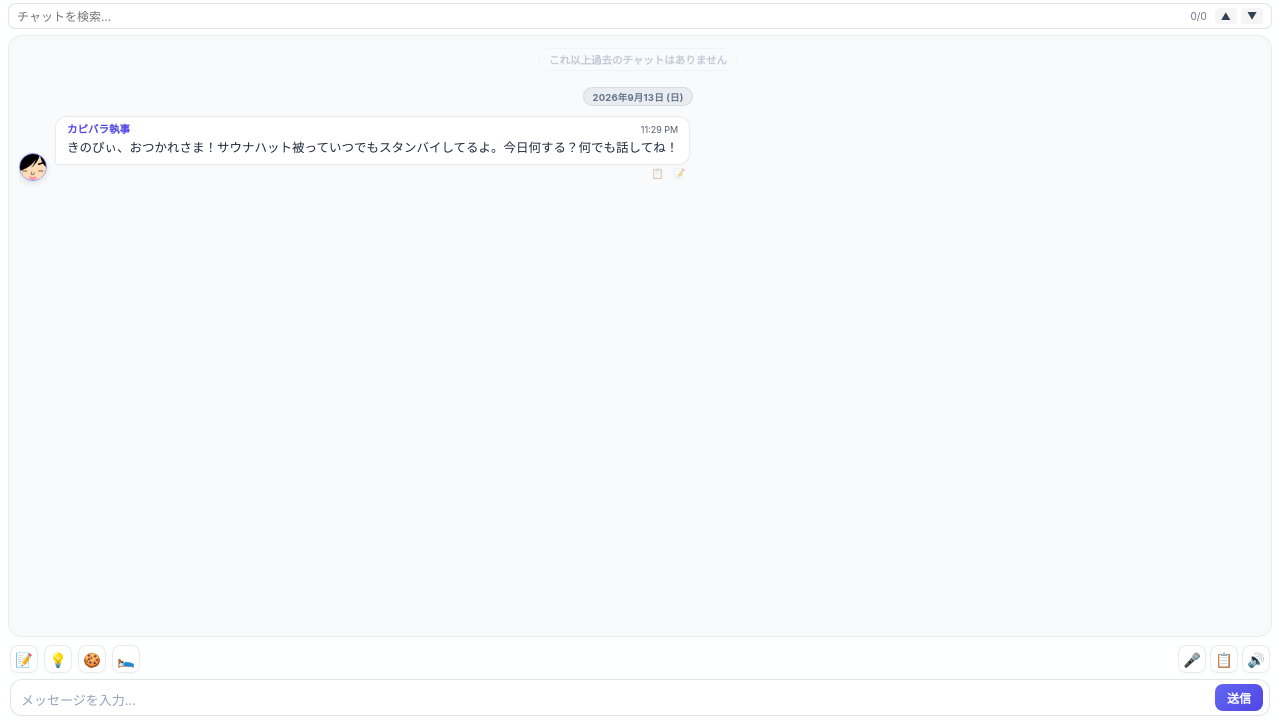
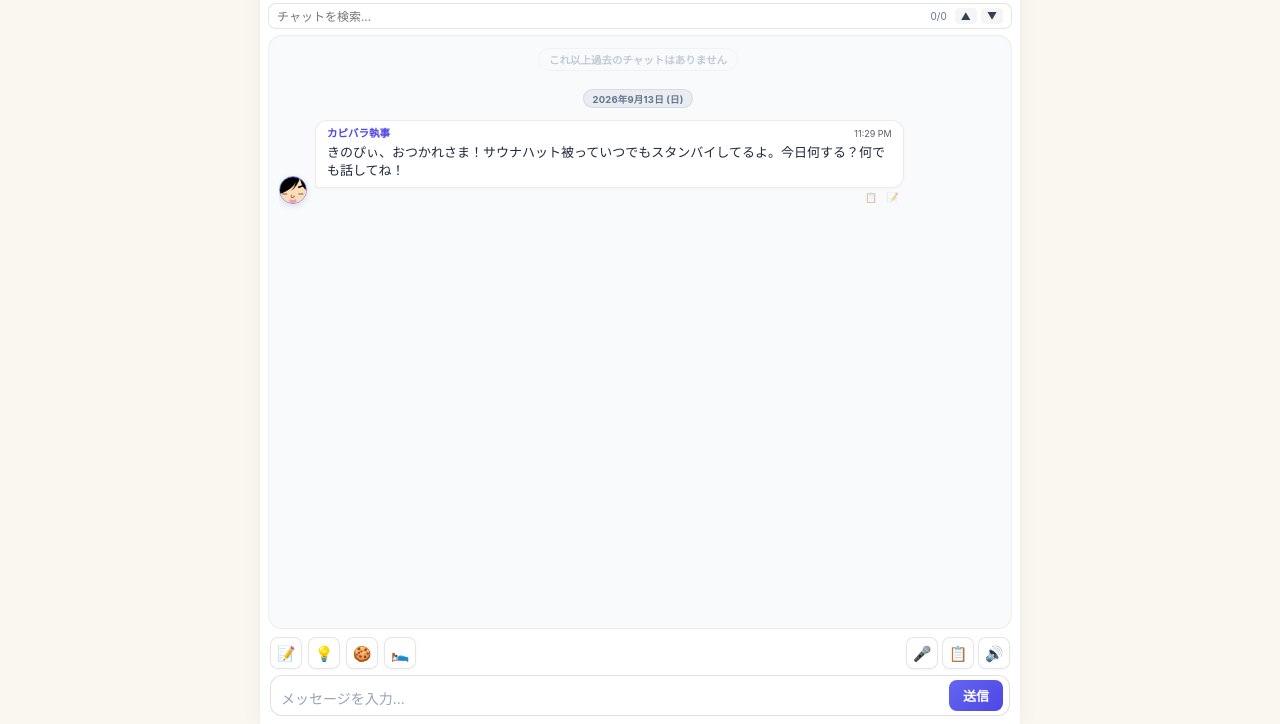
Before and after one commit to kinopytechhack/kinopy-companion, a plain HTML site: page index.html in a window 1280 px wide. Shown: the part 76-800 px from the top of the page. Drawn offline with Linux system fonts and the light colour scheme; no server answers.

Commit message:
Align with 760px standard kinopy width & exact Mac screenshot UI/colors

```diff
--- a/index.html
+++ b/index.html
@@ -9,20 +9,20 @@
   <title>Kinopy Companion</title>
 
   <!-- PWA / iOS Settings -->
-  <link rel="manifest" href="manifest.json?v=20260914-0825">
+  <link rel="manifest" href="manifest.json?v=20260914-0830">
   <meta name="apple-mobile-web-app-capable" content="yes">
   <meta name="apple-mobile-web-app-status-bar-style" content="default">
   <meta name="apple-mobile-web-app-title" content="Companion">
   <link rel="apple-touch-icon" href="assets/icon.png">
   <link rel="icon" href="assets/icon.png">
-  <meta name="theme-color" content="#ffffff">
+  <meta name="theme-color" content="#FAF7F0">
 
-  <link rel="stylesheet" href="style.css?v=20260914-0825">
+  <link rel="stylesheet" href="style.css?v=20260914-0830">
 </head>
 <body>
   <div class="app-container">
 
-    <!-- 1. 吹き出しヘッダー (Mac版完全同一) -->
+    <!-- 1. ヘッダー (Mac版完全同一) -->
     <header class="app-header">
       <div class="header-left">
         <div class="avatar-wrapper" id="header-avatar-btn" title="相棒アバター">
@@ -194,17 +194,6 @@
     </div>
   </div>
 
-  <script src="app.js?v=20260914-0825"></script>
-  <script>
-    if ("serviceWorker" in navigator) {
-      window.addEventListener("load", () => {
-        navigator.serviceWorker.register("./sw.js?v=20260914-0825").then((reg) => {
-          reg.update();
-        }).catch((err) => {
-          console.warn("SW reg error:", err);
-        });
-      });
-    }
-  </script>
+  <script src="app.js?v=20260914-0830"></script>
 </body>
 </html>
--- a/style.css
+++ b/style.css
@@ -1,49 +1,70 @@
 /* ==========================================================================
-   Kinopy Companion PWA - Mac Desktop Companion Exact Light Theme
+   Kinopy Companion PWA - Standard 760px Layout & Exact Mac Style
    ========================================================================== */
 
 * {
   box-sizing: border-box;
   margin: 0;
   padding: 0;
-  font-family: -apple-system, BlinkMacSystemFont, "Segoe UI", Roboto, Helvetica, Arial, sans-serif;
+  font-family: -apple-system, BlinkMacSystemFont, "Hiragino Sans", "Segoe UI", Roboto, Helvetica, Arial, sans-serif;
   user-select: none;
   -webkit-user-select: none;
   -webkit-tap-highlight-color: transparent;
 }
 
 :root {
+  --accent: #388E3C;
+  --accent-deep: #1B5E20;
+  --bg: #FAF7F0;
+  --card: #FFFFFF;
+  --ink: #3A3428;
+  --muted: #9A917F;
+  --line: #E8E1D3;
+
   --safe-top: env(safe-area-inset-top, 0px);
   --safe-bottom: env(safe-area-inset-bottom, 0px);
   --safe-left: env(safe-area-inset-left, 0px);
   --safe-right: env(safe-area-inset-right, 0px);
 }
 
-html, body {
+html {
+  background-color: var(--bg);
   width: 100%;
   height: 100%;
-  overflow: hidden;
-  background: #f1f5f9;
 }
 
-/* アプリ全体コンテナ（全画面） */
+body {
+  width: 100%;
+  max-width: 760px;
+  margin: 0 auto;
+  height: 100%;
+  background: var(--bg);
+  color: var(--ink);
+  position: relative;
+  overflow: hidden;
+  display: flex;
+  flex-direction: column;
+}
+
+/* アプリ全体コンテナ */
 .app-container {
   display: flex;
   flex-direction: column;
   justify-content: space-between;
-  width: 100vw;
+  width: 100%;
   height: 100dvh;
   padding-top: var(--safe-top);
   padding-bottom: max(var(--safe-bottom), 6px);
   padding-left: max(var(--safe-left), 8px);
   padding-right: max(var(--safe-right), 8px);
-  background: rgba(255, 255, 255, 0.96);
+  background: rgba(255, 255, 255, 0.98);
   gap: 6px;
   position: relative;
   overflow: hidden;
+  box-shadow: 0 0 20px rgba(0, 0, 0, 0.05);
 }
 
-/* 1. 吹き出しヘッダー (Mac版完全同一) */
+/* 1. ヘッダー */
 .app-header {
   display: flex;
   align-items: center;
@@ -76,7 +97,7 @@ html, body {
 }
 
 .panel-drag-title {
-  font-size: 13.5px;
+  font-size: 14px;
   font-weight: 700;
   color: #1e293b;
   letter-spacing: -0.01em;
@@ -127,7 +148,7 @@ html, body {
   transform: scale(0.92);
 }
 
-/* 2. Kumapy ステータスバー (Mac版完全同一) */
+/* 2. Kumapy ステータスバー */
 .kumapy-status-bar {
   display: flex;
   align-items: center;
@@ -146,7 +167,6 @@ html, body {
 .kumapy-status-bar:active {
   background: linear-gradient(135deg, rgba(224, 231, 255, 1), rgba(224, 242, 254, 1));
   border-color: rgba(99, 102, 241, 0.4);
-  transform: translateY(-1px);
 }
 
 .kumapy-status-main {
@@ -193,7 +213,7 @@ html, body {
   to { transform: rotate(360deg); }
 }
 
-/* 3. チャット検索バー (常時表示・Mac版完全同一) */
+/* 3. チャット検索バー (常時表示) */
 .chat-search-bar {
   display: flex;
   align-items: center;
@@ -272,7 +292,7 @@ html, body {
   min-height: 0;
   display: flex;
   flex-direction: column;
-  gap: 8px;
+  gap: 10px;
   overflow-y: auto;
   padding-right: 4px;
   scroll-behavior: smooth;
@@ -332,7 +352,7 @@ html, body {
   letter-spacing: 0.02em;
 }
 
-/* チャット行 */
+/* チャット行 (Mac版完全同一) */
 .chat-row {
   display: flex;
   align-items: flex-end;
@@ -383,7 +403,7 @@ html, body {
 .chat-bubble {
   padding: 7px 11px;
   border-radius: 12px;
-  font-size: 12.5px;
+  font-size: 13px;
   line-height: 1.45;
   word-break: break-word;
   position: relative;
@@ -551,25 +571,24 @@ html, body {
 }
 
 .quick-icon-btn {
-  background: rgba(255, 255, 255, 0.8);
-  border: 1px solid rgba(0, 0, 0, 0.08);
+  background: rgba(255, 255, 255, 0.95);
+  border: 1px solid rgba(0, 0, 0, 0.1);
   border-radius: 8px;
-  width: 28px;
-  height: 28px;
-  font-size: 14px;
+  width: 32px;
+  height: 32px;
+  font-size: 15px;
   display: flex;
   align-items: center;
   justify-content: center;
   cursor: pointer;
   transition: all 0.15s cubic-bezier(0.16, 1, 0.3, 1);
-  box-shadow: 0 1px 3px rgba(0, 0, 0, 0.03);
+  box-shadow: 0 1px 3px rgba(0, 0, 0, 0.04);
 }
 
 .quick-icon-btn:active {
-  background: #ffffff;
+  background: #f1f5f9;
   border-color: rgba(99, 102, 241, 0.4);
-  transform: translateY(-1px) scale(1.08);
-  box-shadow: 0 3px 8px rgba(0, 0, 0, 0.08);
+  transform: scale(0.94);
 }
 
 .quick-icon-btn.recording {
@@ -589,8 +608,8 @@ html, body {
   display: flex;
   align-items: flex-end;
   gap: 6px;
-  background: rgba(255, 255, 255, 0.9);
-  border: 1px solid rgba(0, 0, 0, 0.1);
+  background: rgba(255, 255, 255, 0.95);
+  border: 1px solid rgba(0, 0, 0, 0.12);
   border-radius: 12px;
   padding: 4px 6px 4px 10px;
   box-shadow: 0 2px 6px rgba(0, 0, 0, 0.02);
@@ -601,12 +620,12 @@ html, body {
   background: transparent;
   border: none;
   outline: none;
-  font-size: 13px;
+  font-size: 14px;
   line-height: 1.4;
   color: #1e293b;
   resize: none;
   max-height: 80px;
-  min-height: 20px;
+  min-height: 22px;
   user-select: text !important;
   -webkit-user-select: text !important;
 }
@@ -620,8 +639,8 @@ html, body {
   color: #ffffff;
   border: none;
   border-radius: 8px;
-  padding: 5px 12px;
-  font-size: 12px;
+  padding: 6px 14px;
+  font-size: 13px;
   font-weight: 700;
   cursor: pointer;
   transition: all 0.15s ease;
@@ -751,8 +770,10 @@ html, body {
   border: 1px solid rgba(226, 232, 240, 0.9);
   border-radius: 10px;
   padding: 8px 12px;
-  margin-top: 6px;
-  font-size: 11px;
+  margin-top: 4px;
+  display: flex;
+  flex-direction: column;
+  gap: 4px;
 }
 
 .token-stats-row {
```
Also changed, not shown: sw.js (+3 -10 lines).
